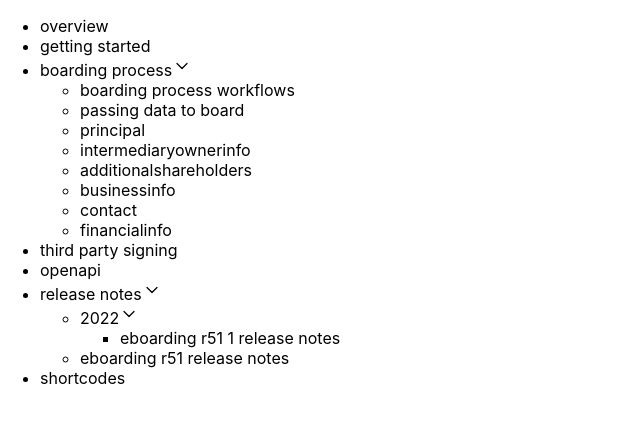
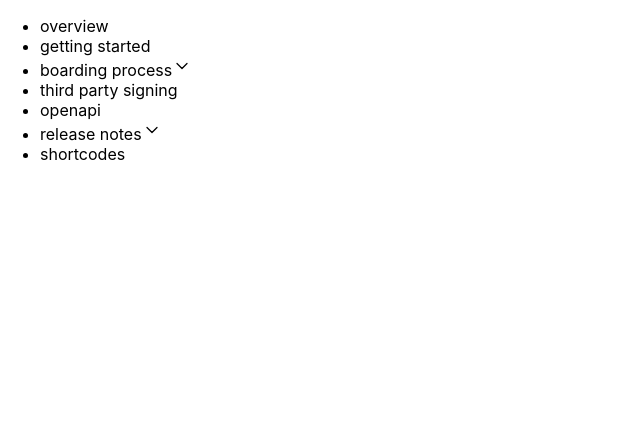
Before and after one commit to reypm/navsidebar, a React (Create React App) app: page / in a window 1280 px wide. Shown: the top 422 px of the page, without its empty margins (0-640 px from the left). Built offline with nearby package versions, Linux system fonts and the light colour scheme.

Commit message:
Adding onClick handlers

```diff
--- a/src/App.js
+++ b/src/App.js
@@ -2,54 +2,14 @@ import './App.css';
 import data from './v1.sidenavdata.json';
 import { buildNestedStructure } from './components/utils/buildNestedElements.util';
 import SideNavMenu from './components/SideNavMenu/SideNavMenu';
-import React, { useState } from 'react';
-import { NavItemProps } from './components/SideNavMenu/SideNavMenu.model';
+import React from 'react';
 
 function App() {
 	const { items } = buildNestedStructure(data);
 
-	// const [activeSubNav, setActiveSubNav] = useState({
-	// 	expanded: true,
-	// 	selectedId: activeItemId,
-	// });
-	//
-	// // Listen for parent prop changes and update state
-	// React.useEffect(() => {
-	// 	setActiveSubNav((originalSubNav) => ({
-	// 		expanded: originalSubNav.expanded,
-	// 		selectedId: activeItemId,
-	// 	}));
-	// }, [activeSubNav]);
-	//
-	// const handleSubNavExpand = (item: NavItemProps<string>) => {
-	// 	if (activeSubNav.expanded) {
-	// 		const currentItemOrSubNavItemIsOpen: boolean =
-	// 			// either the parent item is expanded already
-	// 			item.path === activeSubNav.selectedId ||
-	// 			// or one of its expandable children is selected
-	// 			(item.subNav &&
-	// 				item.subNav.some(
-	// 					(_subNavItem) => _subNavItem.path === activeSubNav.selectedId
-	// 				)) ||
-	// 			false;
-	//
-	// 		setActiveSubNav({
-	// 			// disable expansion value, if not expandable
-	// 			expanded:
-	// 				item.subNav && item.subNav.length > 0 ? !currentItemOrSubNavItemIsOpen : false,
-	// 			selectedId: item.path,
-	// 		});
-	// 	} else {
-	// 		setActiveSubNav({
-	// 			expanded: !!(item.subNav && item.subNav.length > 0), // expand if expandable
-	// 			selectedId: item.path,
-	// 		});
-	// 	}
-	// };
-
 	return (
 		<nav role="navigation" aria-label="side-navigation" className="side-navigation-panel">
-			<SideNavMenu items={items} activeItem="" />
+			<SideNavMenu items={items} />
 		</nav>
 	);
 }
--- a/src/components/SideNavMenu/NavItem/NavItem.tsx
+++ b/src/components/SideNavMenu/NavItem/NavItem.tsx
@@ -1,21 +1,29 @@
-import React, { useState } from 'react';
+import React from 'react';
 import { NavItemProps } from '../SideNavMenu.model';
 import ChevronDownIcon from '../Icon/ChevronDownIcon';
 
-const NavItem = ({ item }: { item: NavItemProps<string> }) => {
+const NavItem = ({
+	item,
+	onItemClick,
+	isShown = false,
+}: {
+	item: NavItemProps<string>;
+	onItemClick: any;
+	isShown?: boolean | undefined;
+}) => {
 	const hasSubNav = item.subNav && item.subNav.length > 0;
 	const subNav = item.subNav;
 
 	return (
 		<li className="side-navigation-panel-select-wrap">
-			<div>
+			<div onClick={() => onItemClick(item)}>
 				<span className="side-navigation-panel-select-option-wrap">{item.title}</span>
 				{hasSubNav ? <ChevronDownIcon /> : ''}
 			</div>
-			{hasSubNav && (
+			{hasSubNav && isShown && (
 				<ul className="side-navigation-panel-select">
 					{subNav?.map((item: NavItemProps<string>) => {
-						return <NavItem key={item.path} item={item} />;
+						return <NavItem key={item.path} item={item} onItemClick={onItemClick} />;
 					})}
 				</ul>
 			)}
--- a/src/components/SideNavMenu/SideNavMenu.tsx
+++ b/src/components/SideNavMenu/SideNavMenu.tsx
@@ -3,7 +3,50 @@ import { NavItemProps } from './SideNavMenu.model';
 import './style.scss';
 import NavItem from './NavItem/NavItem';
 
-const SideNavMenu = ({ items }: { items: NavItemProps<string>[] }) => {
+const SideNavMenu = ({
+	items,
+	activePath = '',
+}: {
+	items: NavItemProps<string>[];
+	activePath?: string;
+}) => {
+	const [activeItem, setActiveItem] = useState({
+		expanded: false,
+		path: activePath,
+	});
+
+	// Listen for parent prop changes and update state
+	React.useEffect(() => {
+		setActiveItem((originalSubNav) => ({
+			expanded: originalSubNav.expanded,
+			path: activePath,
+		}));
+	}, [activePath]);
+
+	const handleClick = (item: NavItemProps<string>) => {
+		console.log('click', activeItem.expanded, activeItem.path);
+		const hasSubNav = item.subNav && item.subNav.length > 0;
+		const subNav = item.subNav;
+
+		if (activeItem.expanded) {
+			const currentItemIsOpen: boolean =
+				item.path === activeItem.path ||
+				(hasSubNav &&
+					subNav?.some((_subNavItem) => _subNavItem.path === activeItem.path)) ||
+				false;
+
+			setActiveItem({
+				expanded: hasSubNav ? !currentItemIsOpen : false,
+				path: item.path,
+			});
+		} else {
+			setActiveItem({
+				expanded: !!hasSubNav && item.path === activeItem.path,
+				path: item.path,
+			});
+		}
+	};
+
 	return (
 		<>
 			{items.length > 0 && (
@@ -14,7 +57,14 @@ const SideNavMenu = ({ items }: { items: NavItemProps<string>[] }) => {
 				>
 					<ul className="side-navigation-panel-select">
 						{items.map((item: NavItemProps<string>, key: number) => {
-							return <NavItem key={item.path} item={item} />;
+							return (
+								<NavItem
+									key={item.path}
+									item={item}
+									onItemClick={handleClick}
+									isShown={activeItem.expanded}
+								/>
+							);
 						})}
 					</ul>
 				</nav>
```
